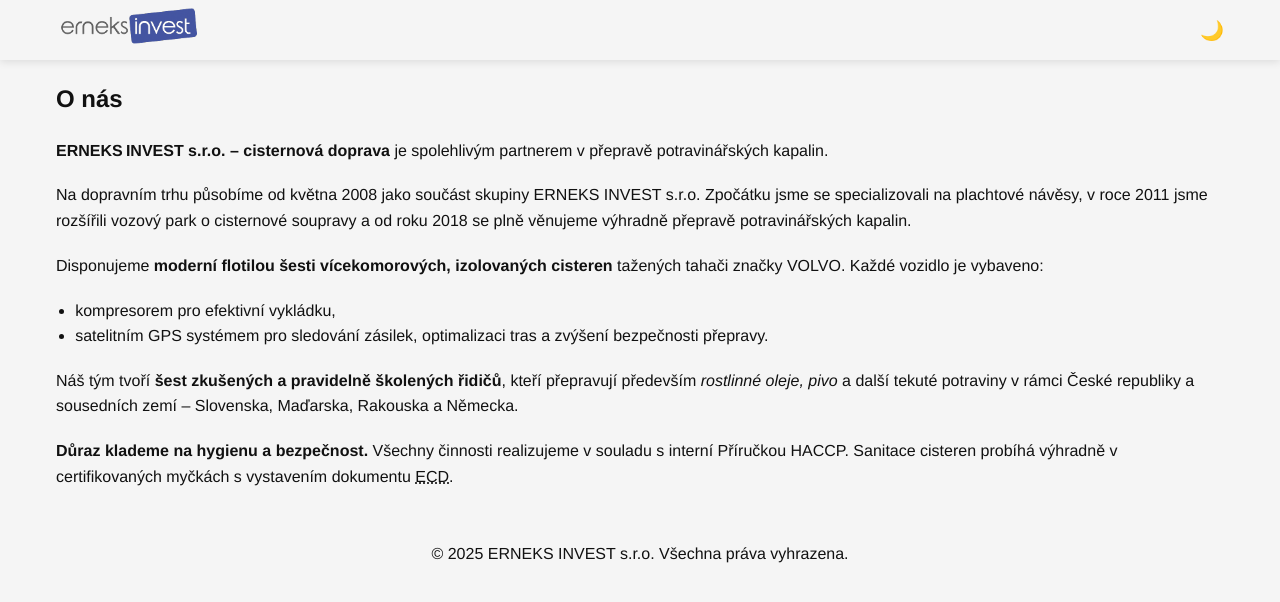
After one commit to MartinPeschout/Webove_stranky, a Django app: page /o-nas/ in a window 1280 px wide. The commit adds this page. Shown: the top 602 px of the page. Run offline with Django 5.2, Linux system fonts and the light colour scheme.

Commit message:
Druhý commit - sekce "O nás"

```diff
--- a/static/css/styles.css
+++ b/static/css/styles.css
@@ -121,3 +121,13 @@ form .btn-primary {
   padding:1rem;
   margin-bottom:1rem;
 }
+
+/* === SPACING FOR PARAGRAPHS === */
+.o-nas p {
+  margin-bottom: 1.2em;
+}
+
+.o-nas ul {
+  margin-bottom: 1.2em;
+  padding-left: 1.2em;
+}
--- /dev/null
+++ b/templates/website/footer.html
@@ -0,0 +1,5 @@
+<footer class="site-footer">
+  <div class="container" style="padding: 2rem 1rem; text-align: center;">
+    <p>&copy; {% now "Y" %} ERNEKS INVEST s.r.o. Všechna práva vyhrazena.</p>
+  </div>
+</footer>
--- /dev/null
+++ b/templates/website/header.html
@@ -0,0 +1,9 @@
+{% load static %}
+<header class="site-header">
+  <div class="container header-inner">
+    <a href="{% url 'home' %}">
+      <img src="{% static 'images/logo.png' %}" class="logo" alt="ERNEKS INVEST s.r.o.">
+    </a>
+    <button id="theme-toggle" class="theme-toggle" aria-label="Přepnout motiv">🌙</button>
+  </div>
+</header>
--- a/templates/website/index.html
+++ b/templates/website/index.html
@@ -31,7 +31,7 @@
       <div class="container services-cards">
         <div class="card service-card">
           <h3>O nás</h3>
-          <p>Jsme spolehlivým partnerem pro přepravu tekutých surovin. Na trhu působíme již řadu let.</p>
+          <p>Již 14 let se specializujeme na cisternovou přepravu tekutých potravinářských surovin – mléko, oleje, šťávy, čokoládu a další.<a href="{% url 'o-nas' %}">více &raquo;</a></p>
         </div>
         <div class="card service-card">
           <h3>Nabídka přepravy</h3>
--- /dev/null
+++ b/templates/website/o_nas.html
@@ -0,0 +1,34 @@
+{% load static %}
+<!DOCTYPE html>
+<html lang="cs">
+<head>
+  <meta charset="UTF-8">
+  <meta name="viewport" content="width=device-width,initial-scale=1">
+  <title>O nás – ERNEKS INVEST</title>
+  <link rel="stylesheet" href="{% static 'css/styles.css' %}">
+</head>
+<body>
+  {% include 'website/header.html' %}
+  <main class="container" style="padding-top:80px;">
+    <section class="o-nas">
+  <h1>O nás</h1>
+  <ul>
+  </ul>
+  <p><strong>ERNEKS INVEST s.r.o. – cisternová doprava</strong> je spolehlivým partnerem v přepravě potravinářských kapalin.</p>
+
+  <p>Na dopravním trhu působíme od května 2008 jako součást skupiny ERNEKS INVEST s.r.o. Zpočátku jsme se specializovali na plachtové návěsy, v roce 2011 jsme rozšířili vozový park o cisternové soupravy a od roku 2018 se plně věnujeme výhradně přepravě potravinářských kapalin.</p>
+
+  <p>Disponujeme <strong>moderní flotilou šesti vícekomorových, izolovaných cisteren</strong> tažených tahači značky VOLVO. Každé vozidlo je vybaveno:</p>
+  <ul>
+    <li>kompresorem pro efektivní vykládku,</li>
+    <li>satelitním GPS systémem pro sledování zásilek, optimalizaci tras a zvýšení bezpečnosti přepravy.</li>
+  </ul>
+
+  <p>Náš tým tvoří <strong>šest zkušených a pravidelně školených řidičů</strong>, kteří přepravují především <em>rostlinné oleje, pivo</em> a další tekuté potraviny v rámci České republiky a sousedních zemí – Slovenska, Maďarska, Rakouska a Německa.</p>
+
+  <p><strong>Důraz klademe na hygienu a bezpečnost.</strong> Všechny činnosti realizujeme v souladu s interní Příručkou HACCP. Sanitace cisteren probíhá výhradně v certifikovaných myčkách s vystavením dokumentu <abbr title="European Cleaning Document">ECD</abbr>.</p>
+</section>
+  </main>
+  {% include 'website/footer.html' %}
+</body>
+</html>
--- a/urls.py
+++ b/urls.py
@@ -23,4 +23,5 @@ urlpatterns = [
     path('admin/', admin.site.urls),
     path('', views.index, name='home'),
     path('poptat/', views.poptat_dopravu, name='poptat'),
+    path('o-nas/', views.o_nas, name='o-nas'),
 ]
--- a/website/views.py
+++ b/website/views.py
@@ -35,3 +35,6 @@ def poptat_dopravu(request):
     else:
         form = PoptavkaForm()
     return render(request, 'website/poptat.html', {'form': form})
+
+def o_nas(request):
+    return render(request, 'website/o_nas.html')
```
Also changed, not shown: settings.py (+6 -1 lines).
